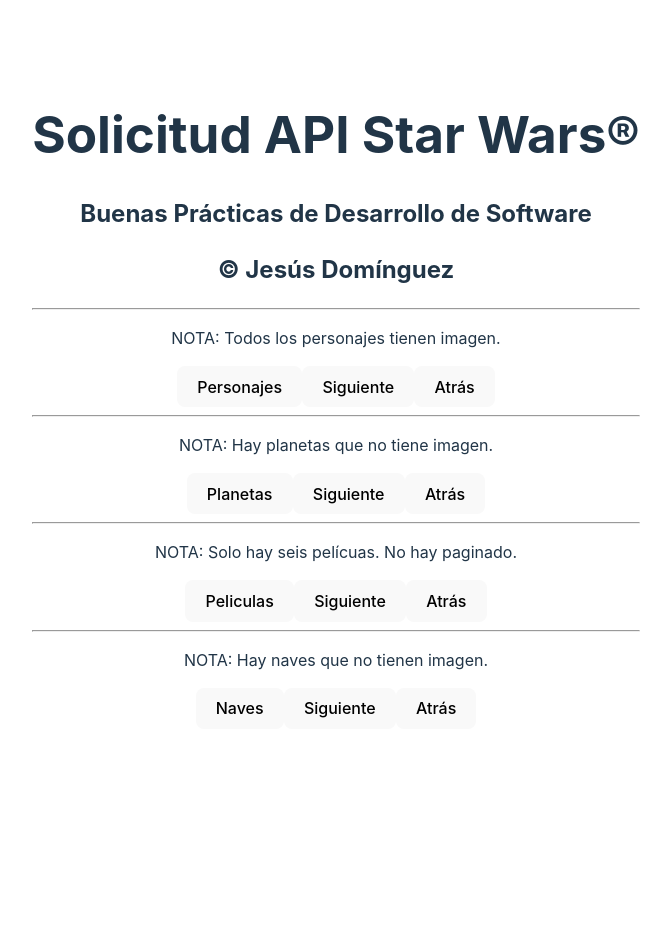
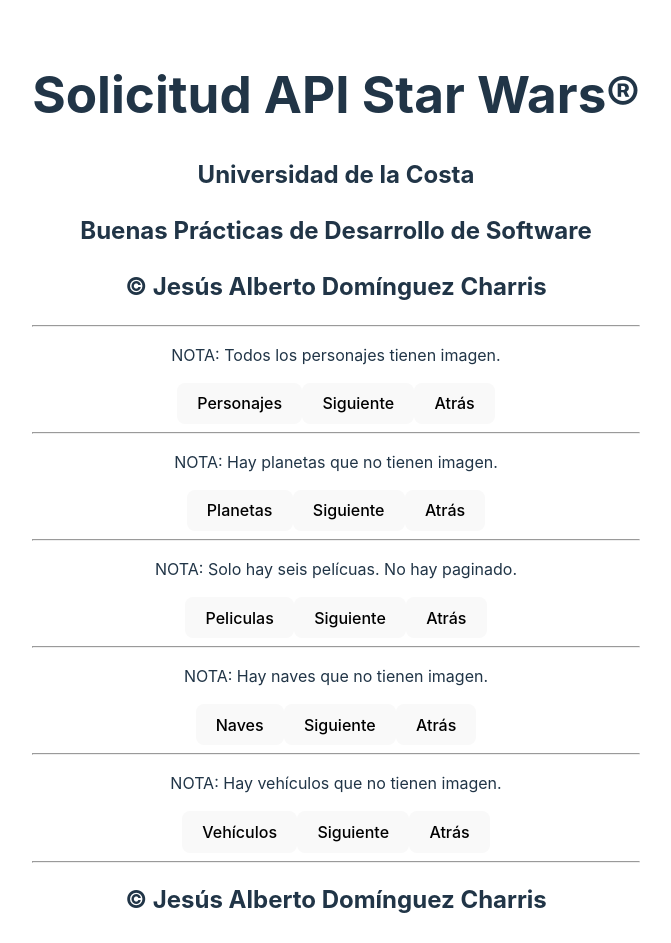
Before and after one commit to jesusdominguez2004/taller-api, a React (Vite) app: page / in a window 1280 px wide. Shown: the top 943 px of the page, without its empty margins (304-975 px from the left). Before the commit the page ends 800 px from the top, so only its background shows below. Built offline with nearby package versions, Linux system fonts and the light colour scheme.

Commit message:
8. Vehículos + Subtítulos

```diff
--- a/src/components/StarWars.jsx
+++ b/src/components/StarWars.jsx
@@ -7,10 +7,12 @@
     const [planetas, setPlanetas] = useState([]);
     const [peliculas, setPeliculas] = useState([]);
     const [naves, setNaves] = useState([]);
+    const [vehiculos, setVehiculos] = useState([]);
     const [paginacionPersonajes, setPaginacionPersonajes] = useState(0);
     const [paginacionPlanetas, setPaginacionPlanetas] = useState(0);
     const [paginacionPeliculas, setPaginacionPeliculas] = useState(0);
     const [paginacionNaves, setPaginacionNaves] = useState(0);
+    const [paginacionVehiculos, setPaginacionVehiculos] = useState(0);
 
     // Funciones API
     const traerPersonajes = async (next) => {
@@ -68,6 +70,21 @@
             }));
             setNaves(navesConImagenes);
             console.log(navesConImagenes);
+        } catch (error) {
+            console.log(error);
+        }
+    }
+
+    const traerVehiculos = async (next) => {
+        try {
+            const solicitud = await fetch(`https://swapi.dev/api/vehicles/?page=${next}`);
+            const { results } = await solicitud.json();
+            const vehiculosConImagenes = results.map((x) => ({
+                ...x,
+                image: `https://starwars-visualguide.com/assets/img/vehicles/${getIdFromUrl(x.url)}.jpg`,
+            }));
+            setVehiculos(vehiculosConImagenes);
+            console.log(vehiculosConImagenes);
         } catch (error) {
             console.log(error);
         }
@@ -150,12 +167,31 @@
         }
     }
 
+    // Funciones botones VEHÍCULOS
+    const traerVehiculosAux = () => {
+        setPaginacionVehiculos(paginacionVehiculos + 1);
+        traerVehiculos(paginacionVehiculos + 1);
+    }
+
+    const siguienteVehiculos = () => {
+        setPaginacionVehiculos(paginacionVehiculos + 1);
+        traerVehiculos(paginacionVehiculos + 1);
+    }
+
+    const atrasVehiculos = () => {
+        if (paginacionVehiculos > 1) {
+            setPaginacionVehiculos(paginacionVehiculos - 1);
+            traerVehiculos(paginacionVehiculos - 1);
+        }
+    }
+
     // HTML retornado
     return (
         <div>
             <h1>Solicitud API Star Wars®</h1>
+            <h2>Universidad de la Costa</h2>
             <h2>Buenas Prácticas de Desarrollo de Software</h2>
-            <h2>© Jesús Domínguez</h2>
+            <h2>© Jesús Alberto Domínguez Charris</h2>
             <hr />
             <p>NOTA: Todos los personajes tienen imagen.</p>
             <button onClick={traerPersonajesAux}>Personajes</button>
@@ -170,7 +206,7 @@
                 ))
             }
             <hr />
-            <p>NOTA: Hay planetas que no tiene imagen.</p>
+            <p>NOTA: Hay planetas que no tienen imagen.</p>
             <button onClick={traerPlanetasAux}>Planetas</button>
             <button onClick={siguientePlanetas}>Siguiente</button>
             <button onClick={atrasPlanetas}>Atrás</button>
@@ -210,6 +246,23 @@
                     </div>
                 ))
             }
+            <hr />
+            <p>NOTA: Hay vehículos que no tienen imagen.</p>
+            <button onClick={traerVehiculosAux}>Vehículos</button>
+            <button onClick={siguienteVehiculos}>Siguiente</button>
+            <button onClick={atrasVehiculos}>Atrás</button>
+            {
+                vehiculos.map(({name, image}) => (
+                    <div key={name}>
+                        <h3>NOMBRE: {name}</h3>
+                        <img src={image} alt={name} />
+                    </div>
+                ))
+            }
+            <hr />
+            <h2>© Jesús Alberto Domínguez Charris</h2>
+            <h2>Buenas Prácticas de Desarrollo de Software</h2>
+            <h2>Universidad de la Costa</h2>
         </div>
     )
 }
```
